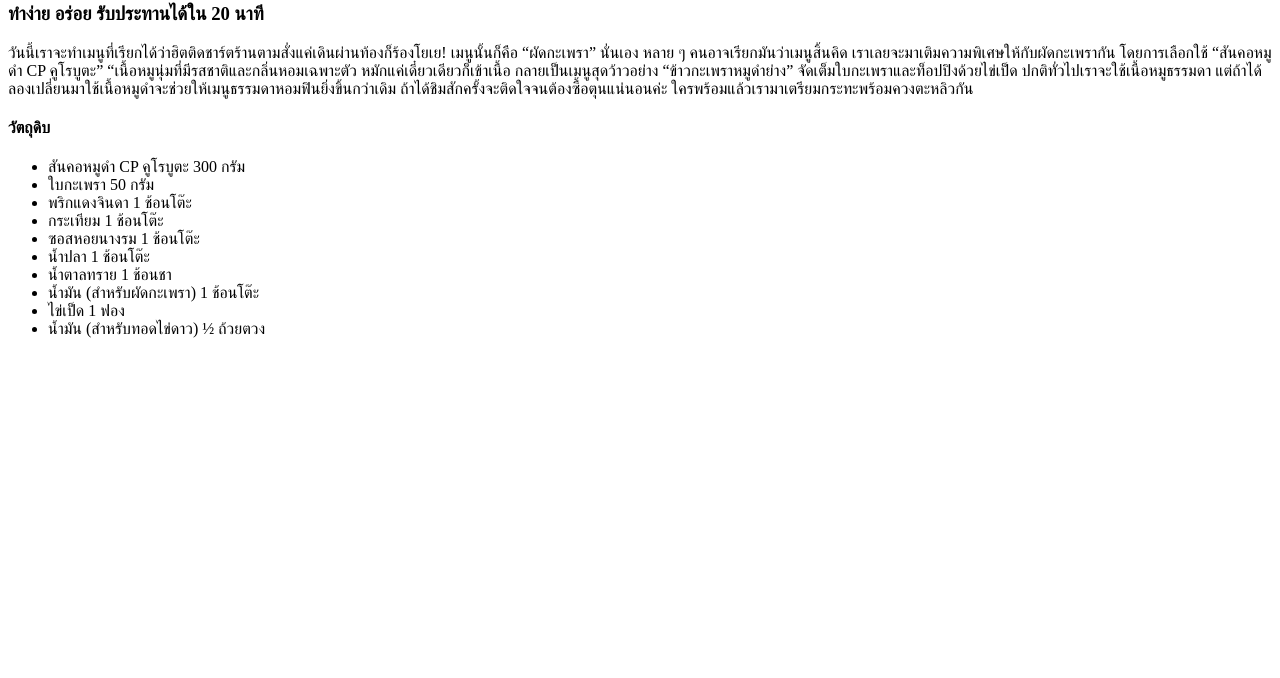
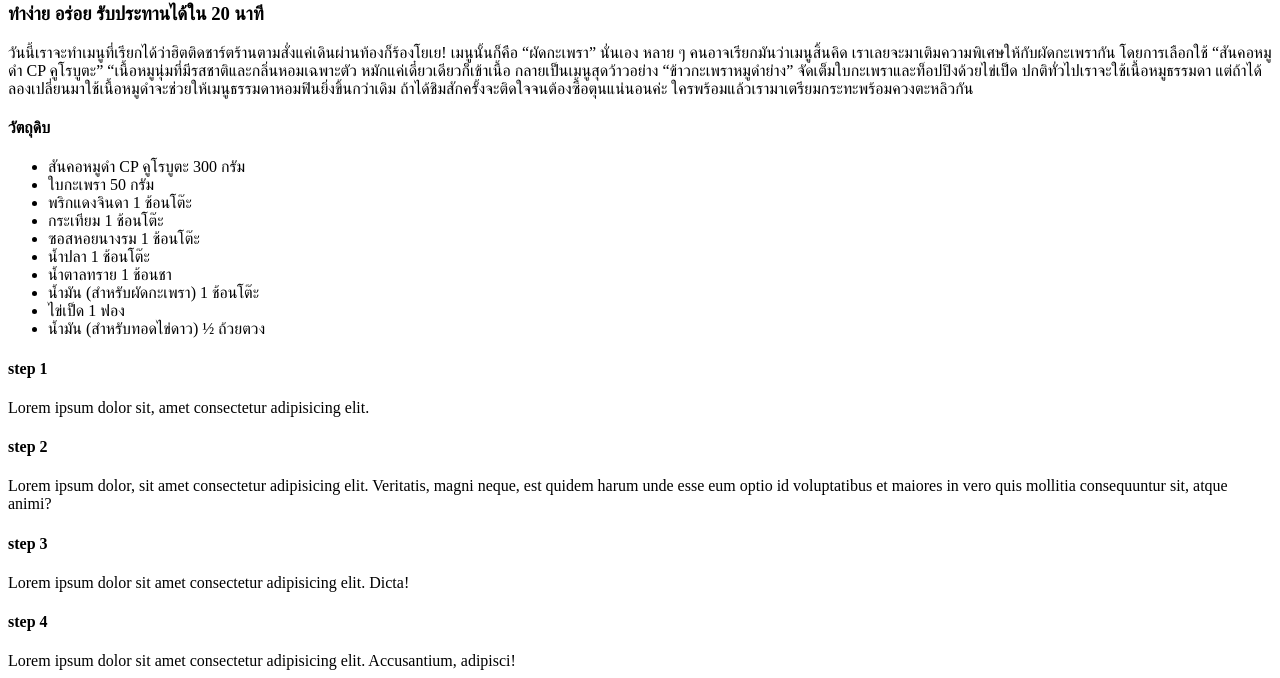
Before and after one commit to Thatthep-dev/odin-recipes, a plain HTML site: page recipes/pad-kaprao-moo-dum.html in a window 1280 px wide. Shown: the part 437-1115 px from the top of the page. Before the commit the page ends 800 px from the top, so only its background shows below. Drawn offline with Linux system fonts and the light colour scheme.

Commit message:
add pad kraprao moo dum cooking processs

```diff
--- a/recipes/pad-kaprao-moo-dum.html
+++ b/recipes/pad-kaprao-moo-dum.html
@@ -29,6 +29,14 @@
         <li>น้ำมัน (สำหรับทอดไข่ดาว) ½ ถ้วยตวง</li>
     </ul></p>
 
-
+<!-- Cooking step -->
+<p><h4>step 1</h4></p>
+Lorem ipsum dolor sit, amet consectetur adipisicing elit.
+<p><h4>step 2</h4></p>
+Lorem ipsum dolor, sit amet consectetur adipisicing elit. Veritatis, magni neque, est quidem harum unde esse eum optio id voluptatibus et maiores in vero quis mollitia consequuntur sit, atque animi?
+<p><h4>step 3</h4></p>
+Lorem ipsum dolor sit amet consectetur adipisicing elit. Dicta!
+<p><h4>step 4</h4></p>
+Lorem ipsum dolor sit amet consectetur adipisicing elit. Accusantium, adipisci!
 </body>
 </html>
```
Also changed, not shown: index.html (+11 -0 lines).
